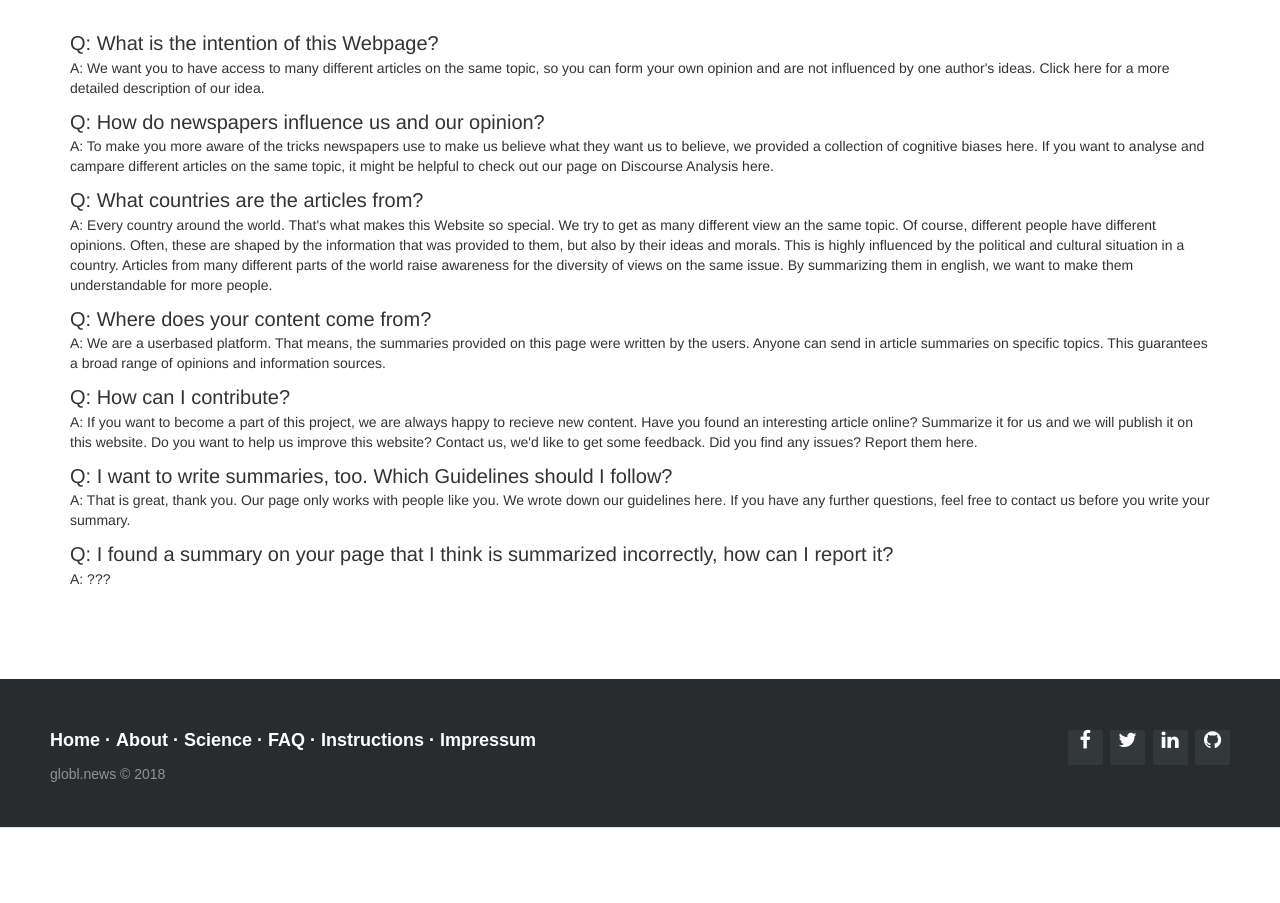
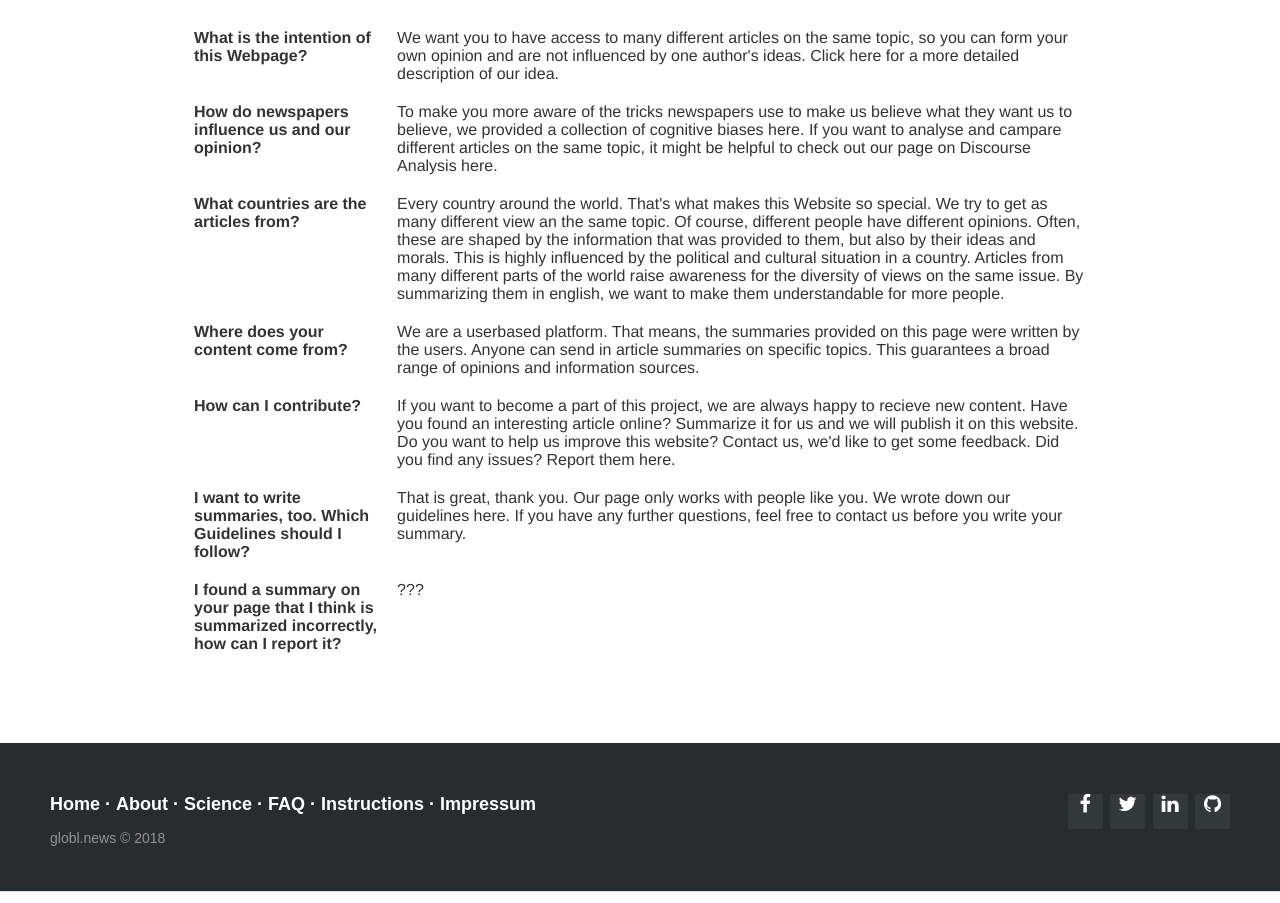
Before and after one commit to k-sokolov/globl_news, a Django app: page /faq in a window 1280 px wide. Shown: the part 51-954 px from the top of the page. Run offline with Django 3.2, Linux system fonts and the light colour scheme; some libraries are stand-ins or nearby versions.

Commit message:
redesigning the FAQ

```diff
--- a/globlnews/static/css/custom.css
+++ b/globlnews/static/css/custom.css
@@ -211,3 +211,13 @@ footer{
 .question {
 	font-size:20px
 }
+
+th, td {
+    padding: 10px;
+    vertical-align: top;
+}
+
+table {
+    margin-left: auto;
+    margin-right: auto;
+}
--- a/globlnews/templates/faq.html
+++ b/globlnews/templates/faq.html
@@ -5,70 +5,55 @@
 
 {% block content %}
 
-<p>
-<div class="question">
-Q: What is the intention of this Webpage?<br>
-</div>
-A: We want you to have access to many different articles on the same topic,
+
+<table style="width:80%">
+
+ <tr>
+   <th>What is the intention of this Webpage?</th>
+   <td>We want you to have access to many different articles on the same topic,
        so you can form your own opinion and are not influenced by one author's ideas.
-Click here for a more detailed description of our idea.
-</p>
-<p>
-<div class="question">
-Q: How do newspapers influence us and our opinion?<br>
-</div>
-A: To make you more aware of the tricks newspapers use to make us believe
+       Click here for a more detailed description of our idea.</td>
+ </tr>
+ <tr>
+   <th>How do newspapers influence us and our opinion?</th>
+   <td>To make you more aware of the tricks newspapers use to make us believe
     what they want us to believe, we provided a collection of cognitive biases
     here. If you want to analyse and campare different articles on the same
-  topic, it might be helpful to check out our page on Discourse Analysis here.
-</p>
-<p>
-<div class="question">
-Q: What countries are the articles from?<br>
-</div>
-A: Every country around the world. That's what makes this Website so special.
+    topic, it might be helpful to check out our page on Discourse Analysis here.</td>
+ </tr>
+ <tr>
+   <th>What countries are the articles from?</th>
+   <td>Every country around the world. That's what makes this Website so special.
     We try to get as many different view an the same topic. Of course, different
     people have different opinions. Often, these are shaped by the information
     that was provided to them, but also by their ideas and morals. This is highly
     influenced by the political and cultural situation in a country.
     Articles from many different parts of the world raise awareness for
     the diversity of views on the same issue. By summarizing them in english,
- we want to make them understandable for more people.
-</p>
-<p>
-<div class="question">
-Q: Where does your content come from?<br>
-</div>
-A: We are a userbased platform. That means, the summaries provided
+     we want to make them understandable for more people.</td>
+ </tr>
+ <tr>
+   <th>Where does your content come from?</th>
+   <td>We are a userbased platform. That means, the summaries provided
    on this page were written by the users. Anyone can send in article summaries
- on specific topics. This guarantees a broad range of opinions and information
-  sources.
-</p>
-<p>
-<div class="question">
-Q: How can I contribute?<br>
-</div>
-A: If you want to become a part of this project, we are always happy to
+   on specific topics. This guarantees a broad range of opinions and information sources.</td>
+ </tr>
+ <tr>
+   <th>How can I contribute?</th>
+   <td>If you want to become a part of this project, we are always happy to
  recieve new content. Have you found an interesting article online?
  Summarize it for us and we will publish it on this website. Do you want
  to help us improve this website? Contact us, we'd like to get some feedback.
-  Did you find any issues? Report them here.
-</p>
-<p>
-  <div class="question">
-Q: I want to write summaries, too. Which Guidelines should I follow?<br>
-</div>
-A: That is great, thank you. Our page only works with people like you. We wrote down our guidelines here. If you have any further questions, feel free to contact us before you write your summary.
-</p>
-<p>
-  <div class="question">
-Q: I found a summary on your page that I think is summarized incorrectly, how can I report it?<br>
-</div>
-A: ???
-</p>
-
-
-
-
+  Did you find any issues? Report them here.</td>
+ </tr>
+ <tr>
+    <th>I want to write summaries, too. Which Guidelines should I follow?</th>
+    <td>That is great, thank you. Our page only works with people like you. We wrote down our guidelines here. If you have any further questions, feel free to contact us before you write your summary.</td>
+  </tr>
+ <tr>
+    <th>I found a summary on your page that I think is summarized incorrectly, how can I report it?</th>
+    <td>???</td>
+  </tr>
+</table>
 
 {% endblock %}
```
Lines whose indentation alone changed are shown as unchanged.
